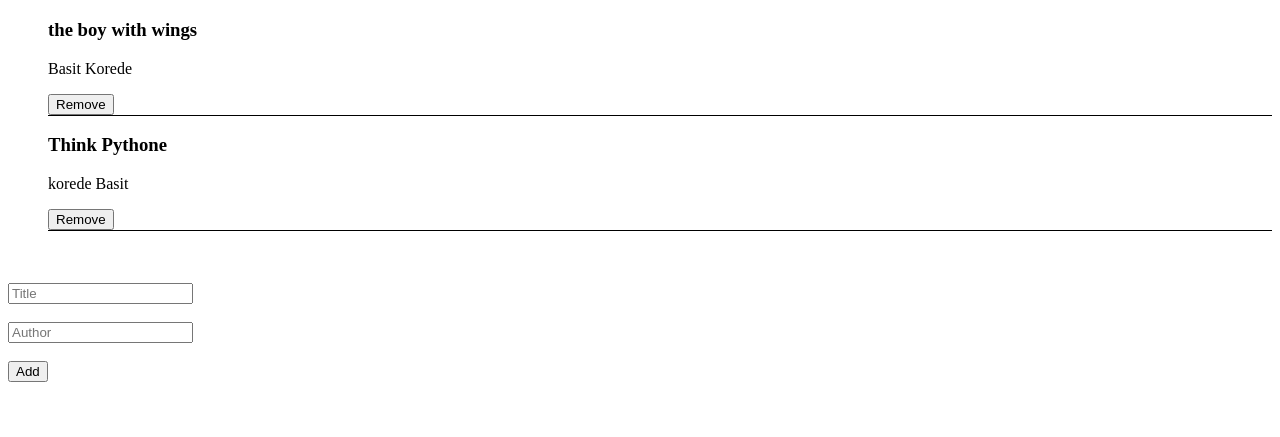
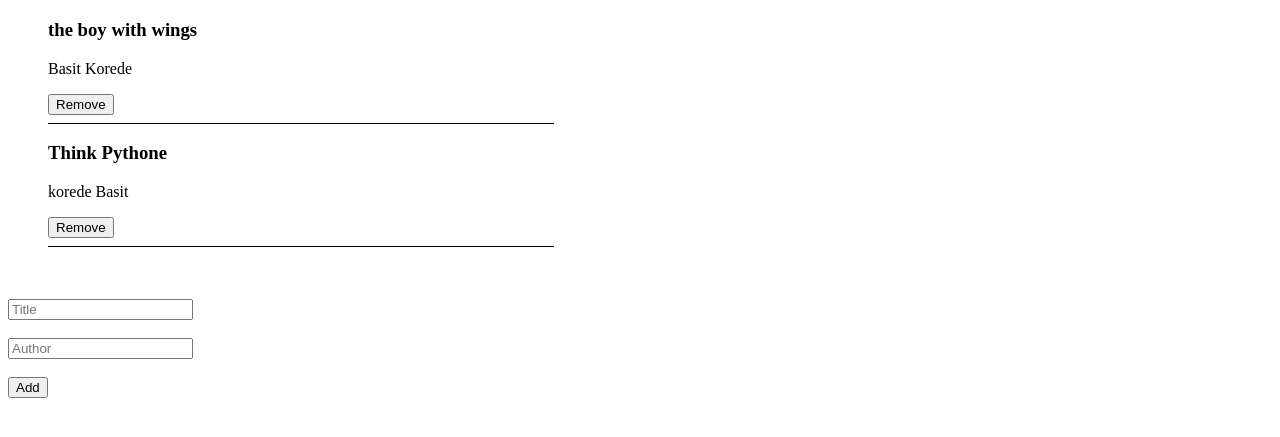
Before and after one commit to BasitKorede/javascript-bookstore, a website: page index.html in a window 1280 px wide. Shown: the part 61-498 px from the top of the page. Drawn offline with Linux system fonts and the light colour scheme.

Commit message:
Update stylesheet

```diff
--- a/css/style.css
+++ b/css/style.css
@@ -5,9 +5,14 @@ div {
   margin-bottom: 20px;
 }
 
+.book-list {
+  width: 40%;
+}
+
 .book-list-item {
   list-style: none;
   border-bottom: 1px solid #000;
+  padding-bottom: 8px;
 }
 
 /* body {
```
